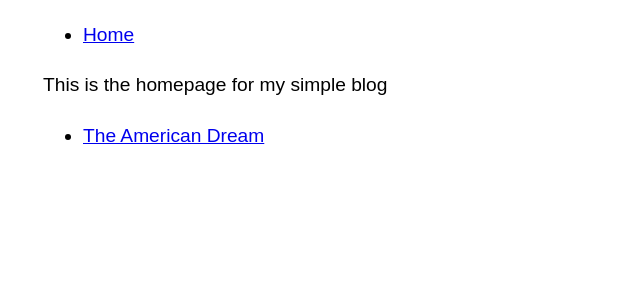
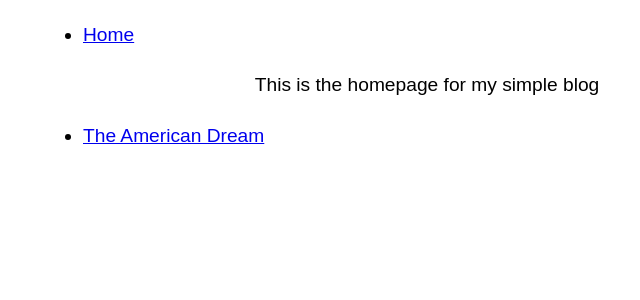
Before and after one commit to b-traven/b-traven.github.io, a Jekyll site: the page built from index.html, in a window 1280 px wide. Shown: the top 300 px of the page, without its empty margins (213-853 px from the left). Built offline with Jekyll 4.4.1, drawn with Linux system fonts in a browser that asks for light colours; Markdown is read by kramdown in place of the engine named in the settings.

Commit message:
Update index.html

```diff
--- a/index.html
+++ b/index.html
@@ -1,7 +1,7 @@
 ---
 layout: default
 ---
-<p>This is the homepage for my simple blog</p>
+<p style="text-align:center;">This is the homepage for my simple blog</p>
 <ul>
   {% for post in site.posts %}
     <li>
```
